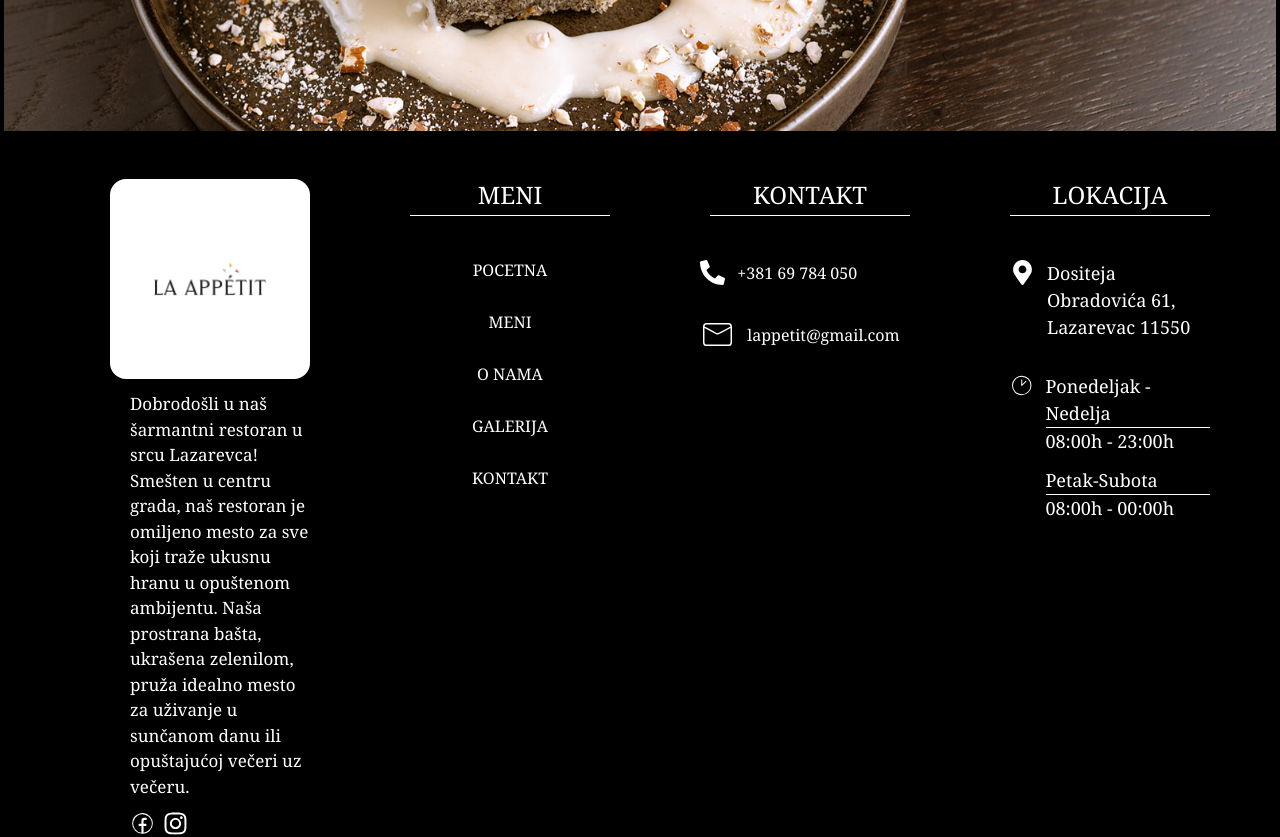
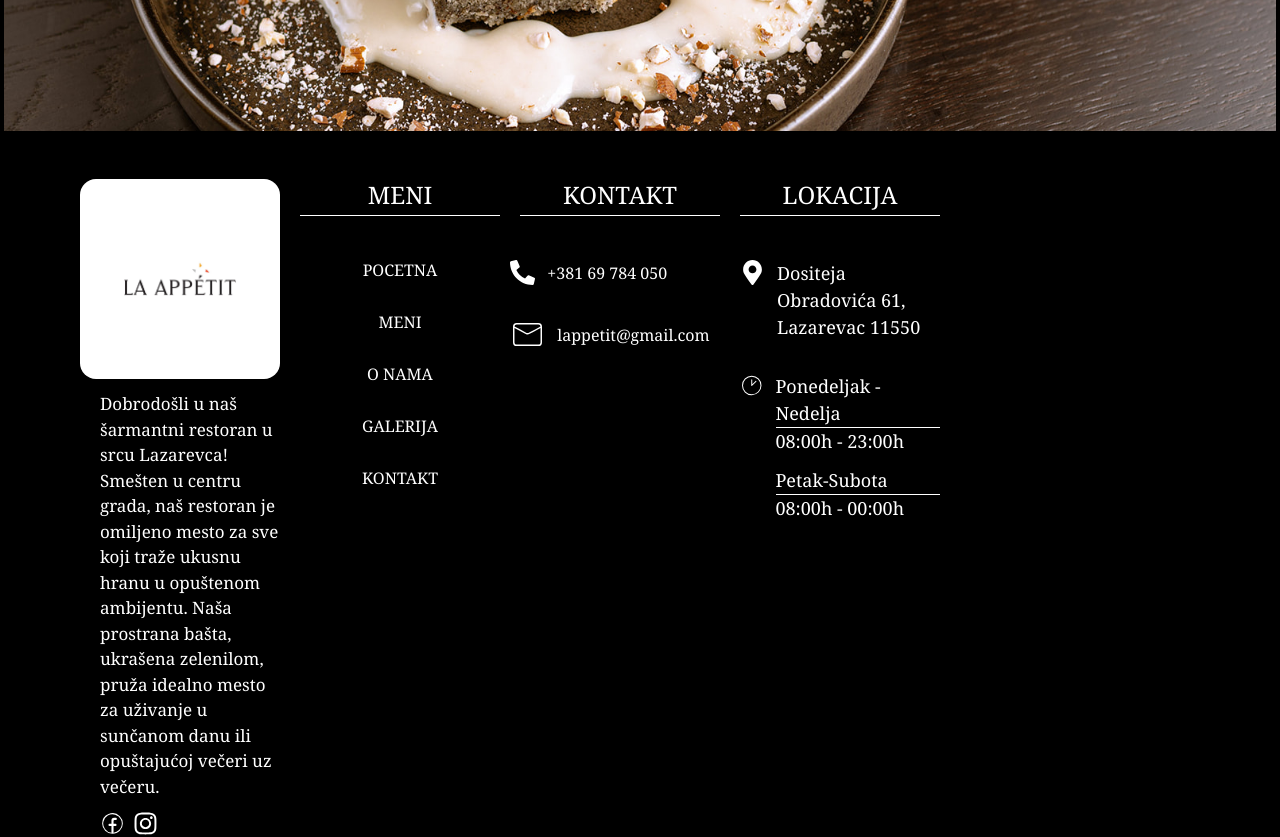
Before and after one commit to BokeeJ/la-appetit, a React (Vite) app: page / in a window 1280 px wide. Shown: the part 1960-2797 px from the top of the page. Built offline with nearby package versions, Linux system fonts and the light colour scheme.

Commit message:
update pocetna

```diff
--- a/src/Components/Footer.jsx
+++ b/src/Components/Footer.jsx
@@ -28,16 +28,16 @@ function Footer() {
     }
     return (
 
-        <div className='w-full h-full bg-black p-5 flex  relative flex justify-center'>
+        <div className='w-full h-full bg-black p-5 flex  relative '>
             {/* container */}
-            <div className='flex lg:flex-row  flex-col gap-5  space-x-20 items-center justify-center p-5 mb-10'>
+            <div className='flex lg:flex-row  flex-col gap-5 justify-between items-center  p-5 mb-10'>
                 {/* O restoranu */}
                 <motion.div variants={fadeInAnimationVariants}
                     initial='initial'
                     whileInView='animate'
                     viewport={{
                         once: true,
-                    }} className='flex flex-col w-[200px] h-full gap-3 ml-10'
+                    }} className='flex flex-col lg:w-[200px] w-full h-full gap-3 ml-10'
                 >
                     <img className='w-[200px] h-[150] rounded-2xl' src="/src/assets/sodapdf-converted_Page_1.jpeg" alt="LA APPETIT" />
                     <p className='text-white ml-5 font-link text-[17px]'>Dobrodošli u naš šarmantni restoran u srcu Lazarevca! Smešten u centru grada, naš restoran je omiljeno mesto za sve koji traže ukusnu hranu u opuštenom ambijentu. Naša prostrana bašta, ukrašena zelenilom, pruža idealno mesto za uživanje u sunčanom danu ili opuštajućoj večeri uz večeru.</p>
@@ -50,9 +50,9 @@ function Footer() {
 
                 </motion.div>
 
-                <div className='w-[200px] h-full'>
+                <div className='h-full lg:w-[200px] w-full '>
                     {/* Mini Meni */}
-                    <div className='w-[200px] h-full flex flex-col items-center gap-1'>
+                    <div className='lg:w-[200px] w-full  h-full flex flex-col items-center gap-1'>
                         <h2 className='text-2xl text-white font-link'>MENI</h2>
                         <hr className='text-white w-full border-solid border-white' />
                         <ul className='flex flex-col items-center gap-8 text-sm text-white mt-10'>
@@ -65,7 +65,7 @@ function Footer() {
                     </div>
                 </div>
                 {/* Mini Contact */}
-                <div className='w-[200px] h-full flex flex-col gap-1 items-center'>
+                <div className='lg:w-[200px] w-full  h-full flex flex-col gap-1 items-center'>
                     <h2 className='text-2xl text-white font-link'>KONTAKT</h2>
                     <hr className='text-white w-full border-solid border-white' />
                     <div className='mt-[40px] flex flex-col gap-8'>
@@ -80,7 +80,7 @@ function Footer() {
 
                 </div>
                 {/* Mini Lokacija */}
-                <div className='w-[200px] h-full flex flex-col gap-1 items-center'>
+                <div className='lg:w-[200px] w-full  h-full flex flex-col gap-1 items-center'>
                     <h2 className='text-2xl text-white font-link'>LOKACIJA</h2>
                     <hr className='text-white w-full border-solid border-white' />
 
--- a/src/pages/Pocetna.jsx
+++ b/src/pages/Pocetna.jsx
@@ -27,9 +27,9 @@ function Pocetna() {
             <div className="w-full h-96 bg-cover bg-center  " style={{ backgroundImage: 'url("/src/assets/LaA_0091.jpg")' }}>
             </div>
             {/* container */}
-            <div className='flex flex-row justify-center gap-10 p-10'>
+            <div className='flex flex-col lg:flex-row justify-center gap-10 p-10'>
                 <div className='flex flex-col border-solid border-2 border-sky-500 h-[200px] w-[200px] bg-mis text-white items-center rounded-2xl p-2 hover:scale-125 transition-transform rounded-lg'>
-                    <img className='h-[180px] w-[180px] rounded-md' src="/src/assets/burger.jpg" alt="dorucak" />
+                    <img className='h-[180px] w-[180px] rounded-md' src="../assets/burger.jpg" alt="dorucak" />
                     <h4>Lep pocetak dana za vas u nasem restoranu</h4>
                 </div>
                 <motion.div variants={fadeInAnimationVariants}
```
